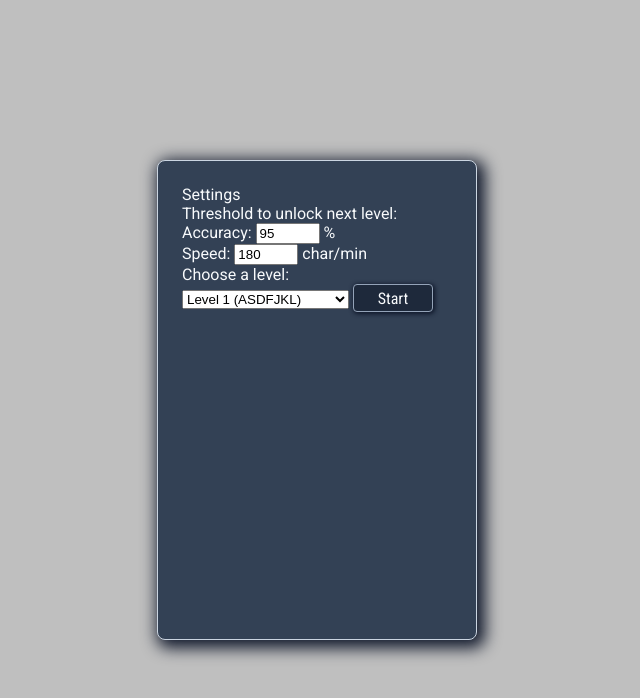
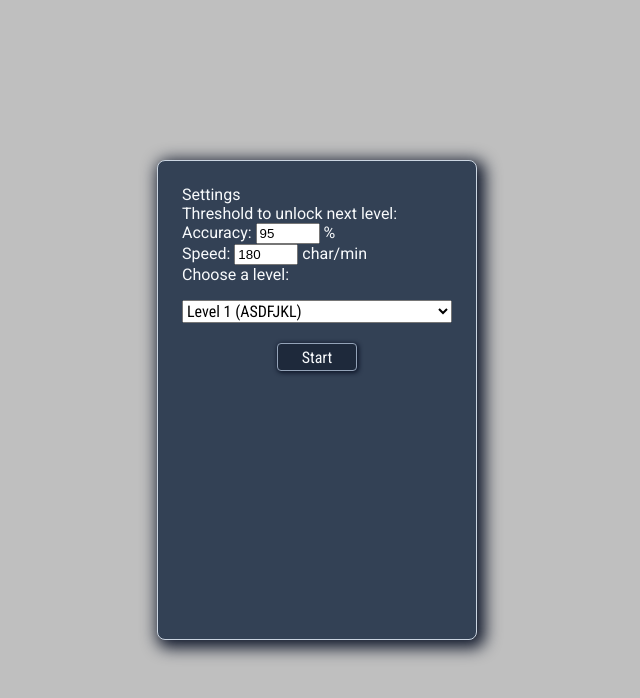
Before and after one commit to 30isnottoolate/typing-trainer, a React app: page / in a window 1280 px wide. Shown: the top 698 px of the page, without its empty margins (323-963 px from the left). Built offline with nearby package versions, Linux system fonts and the light colour scheme.

Commit message:
Add style to select element and menu button

```diff
--- a/src/components/App.css
+++ b/src/components/App.css
@@ -32,6 +32,14 @@
     width: 100vw;
     height: 100vh;
     z-index: 10;
+}
+
+select {
+    display: inline-block;
+    font-size: 1rem;
+    font-family: "Roboto Condensed", Helvetica;
+    width: 100%;
+    margin: 1rem 0 1.25rem 0;
 }
 
 button {
@@ -70,6 +78,11 @@ button:active {
 .menu-box {
     width: 20rem;
     height: 30rem;
+}
+
+.menu-box button {
+    display: block;
+    margin: 0 auto;
 }
 
 .pause-box {
```
